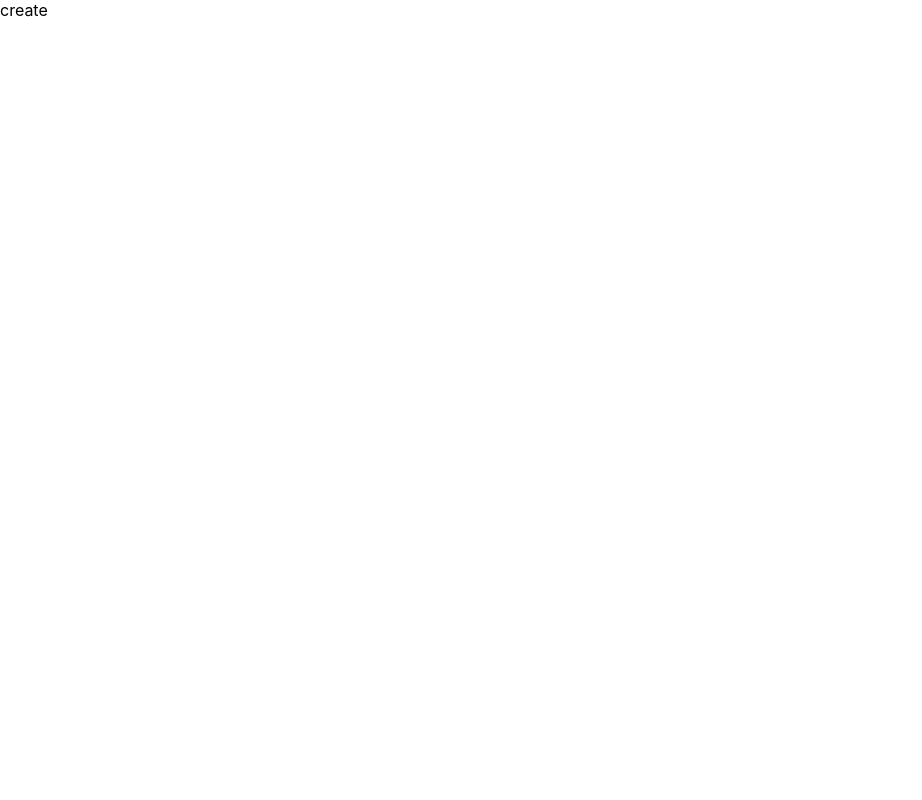
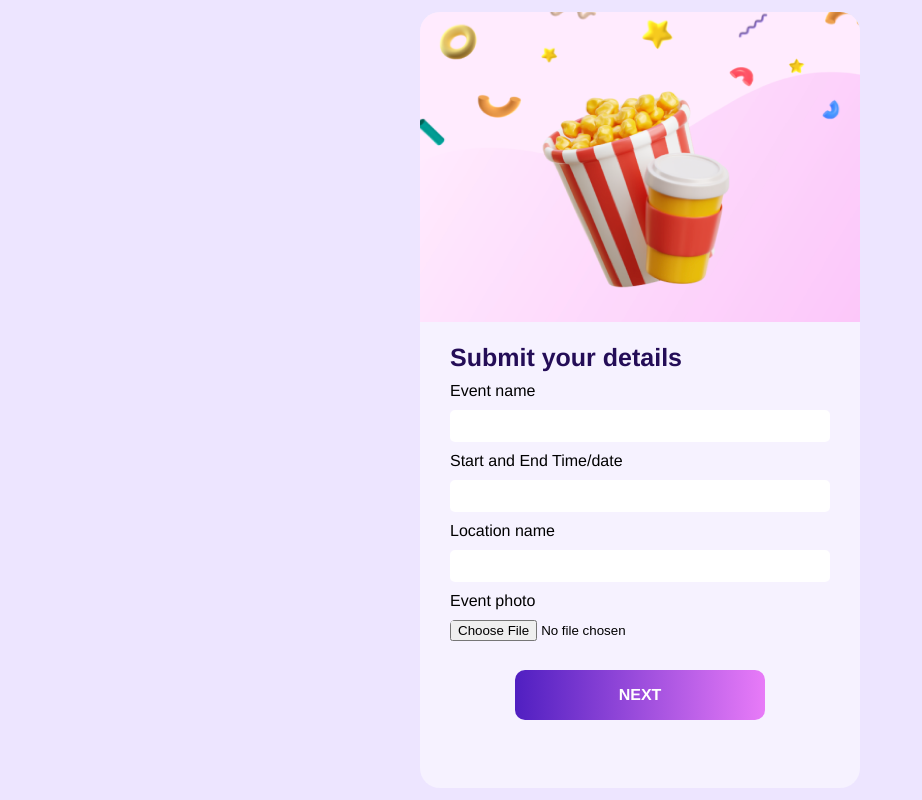
Before and after one commit to hongchan88/evicted-ta, a React (Create React App) app: page /create in a window 1280 px wide. Shown: the whole page, without its empty margins (0-922 px from the left). Built offline with nearby package versions, Linux system fonts and the light colour scheme.

Commit message:
create page

```diff
--- a/src/pages/Create/index.jsx
+++ b/src/pages/Create/index.jsx
@@ -1,7 +1,44 @@
 import React from 'react';
-
+import styles from './styles.module.scss';
 const Create = (props) => {
-  return <div>create</div>;
+  return (
+    <main>
+      <div className={styles.leftWrapper}>
+        <div className={styles.imgContainer}>
+          <img src='/img/landingImg.png' width='100%' height='100%' />
+        </div>
+        <div className={styles.description}>
+          <div>
+            <h3>Submit your details</h3>
+          </div>
+          <div className={styles.inputWrapper}>
+            <label>Event name</label>
+            <input />
+            <label>Start and End Time/date</label>
+            <input />
+            <label>Location name</label>
+            <input />
+            <label>Event photo</label>
+            <input type='file' />
+          </div>
+          {/* <div className={styles.inviteInfo}>
+            <div className={styles.text}>
+              <span>14 responses &#x2022; </span>
+              <span>see guests</span>
+            </div>
+            <div className={styles.btn}>
+              <span>🤝 Invite</span>
+            </div>
+          </div> */}
+          <div className={styles.btnWrapper}>
+            <div className={styles.createEventBtn}>
+              <span>NEXT</span>
+            </div>
+          </div>
+        </div>
+      </div>
+    </main>
+  );
 };
 
 export default Create;
--- a/src/pages/Create/styles.module.scss
+++ b/src/pages/Create/styles.module.scss
@@ -0,0 +1,94 @@
+main {
+  width: 100%;
+  height: 100vh;
+  justify-content: center;
+  align-items: center;
+  .leftWrapper {
+    width: 440px;
+    height: 775.69px;
+    border-radius: 20px;
+    overflow: hidden;
+    background-color: #f6f2ff;
+    .imgContainer {
+      height: 40%;
+    }
+    .description {
+      padding: 10px 30px;
+
+      .inputWrapper {
+        display: flex;
+        flex-direction: column;
+        gap: 10px;
+        input {
+          outline: none;
+          border: none;
+          height: 30px;
+          border-radius: 5px;
+        }
+      }
+      h3 {
+        color: #240d57;
+        font-size: 25px;
+        line-height: 0;
+      }
+      span {
+        color: #4f4f4f;
+      }
+      .name {
+        font-weight: 700;
+      }
+      .inviteInfo {
+        display: flex;
+        justify-content: space-evenly;
+        align-items: center;
+        background-color: white;
+        height: 50px;
+        border-radius: 10px;
+        margin: 30px 0;
+        .text {
+          span:first-child {
+            color: #240d57;
+            font-weight: 500;
+          }
+          span:nth-child(2) {
+            color: #9747ff;
+            font-weight: 400;
+          }
+        }
+        .btn {
+          border-radius: 10px;
+          background-color: #8456ec;
+          padding: 10px;
+          span {
+            color: white;
+            font-weight: 800;
+          }
+        }
+      }
+      .infoContainer {
+        padding: 0 10px;
+        display: flex;
+        flex-direction: column;
+        gap: 20px;
+      }
+    }
+    .btnWrapper {
+      display: flex;
+      justify-content: center;
+      margin-top: 20px;
+      .createEventBtn {
+        display: flex;
+        justify-content: center;
+        align-items: center;
+        width: 250px;
+        height: 50px;
+        border-radius: 10px;
+        background: linear-gradient(to right, #501fc1 0%, #e87bf8 100%);
+        font-weight: 700;
+        span {
+          color: white;
+        }
+      }
+    }
+  }
+}
```
